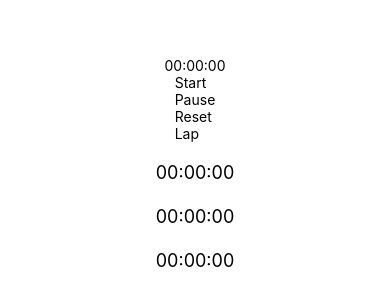
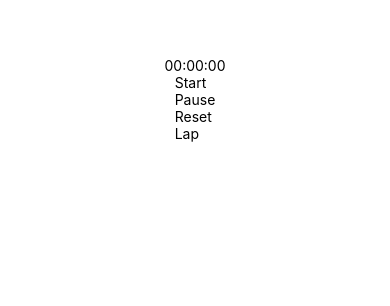
Before and after one commit to Shopify/eng-intern-assessment-react-native, a React Native app: screen / in a window 390 px wide. Shown: the part 280-586 px from the top of the page. Built offline with nearby package versions, Linux system fonts and the light colour scheme.

Commit message:
Implemented the Lap List Table

```diff
--- a/App.tsx
+++ b/App.tsx
@@ -11,7 +11,7 @@ export default function App() {
   const [startTime, setStartTime] = useState(0);
   const [elapsedTime, setElapsedTime] = useState(0);
   const intervalRef = useRef<number | null>(null);
-  const [lapList, setLapList] = useState<string[]>(['00:00:00', '00:00:00', '00:00:00']);
+  const [lapList, setLapList] = useState<string[]>([]);
 
   const startStopwatch = () => {
     const now = Date.now() - elapsedTime;
@@ -40,10 +40,11 @@ export default function App() {
     }
     setStartTime(0);
     setElapsedTime(0);
+    setLapList([])
   };
 
   const lapStopwatch = () => {
-
+    setLapList(prevList => [...prevList, formatTime(elapsedTime)]);
   }
 
   useEffect(() => {
```
